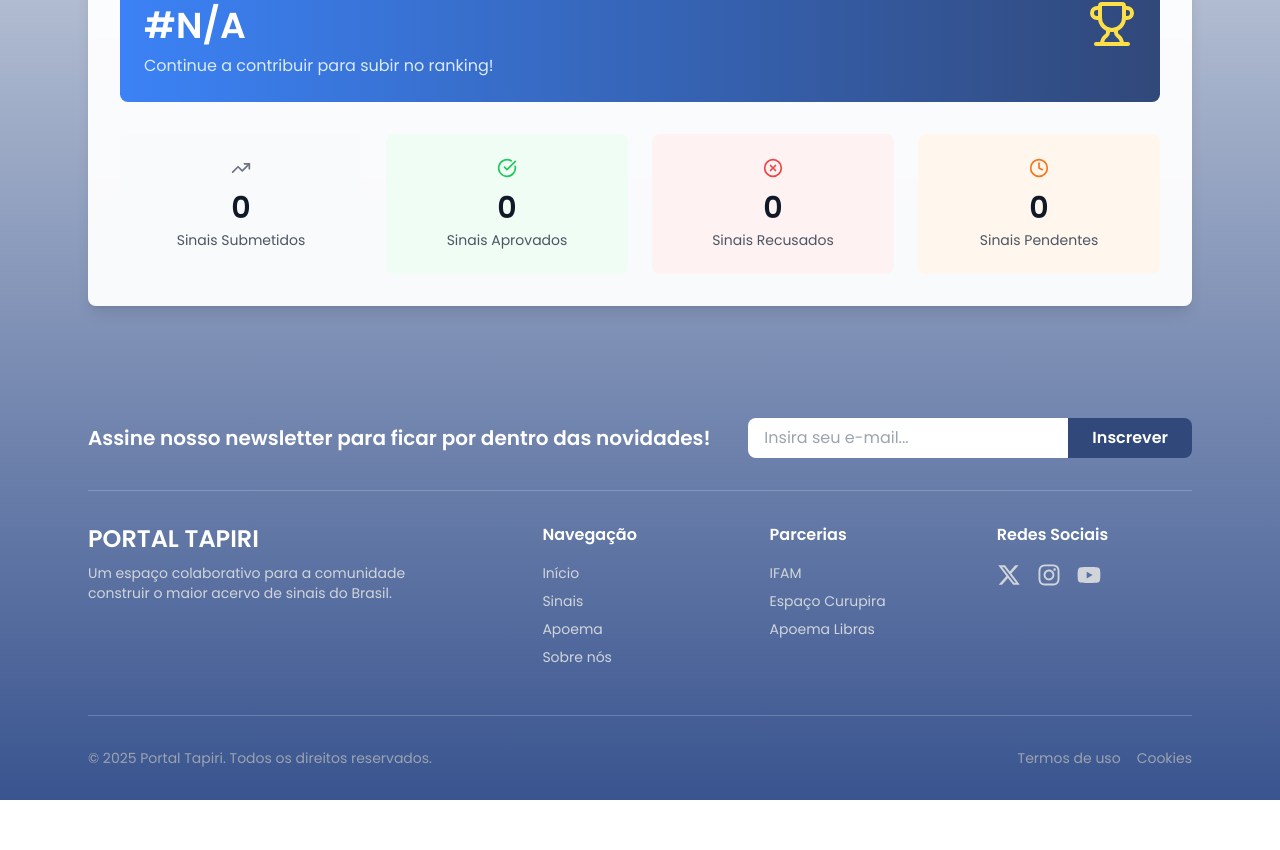
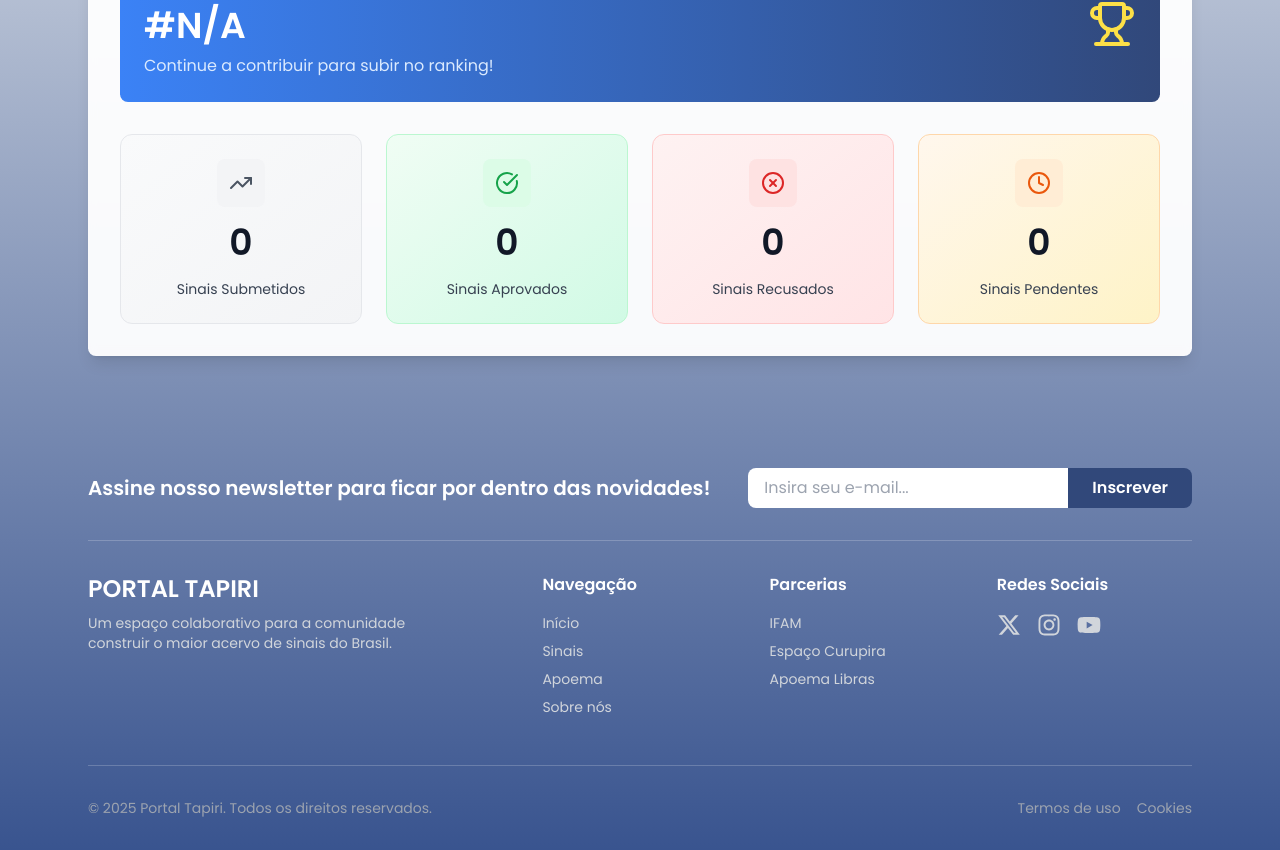
Before and after one commit to MatheusVictor23/librasedu, a React (Vite) app in the folder apps/web/: page /sinais in a window 1280 px wide. Shown: the part 967-1817 px from the top of the page. Before the commit the page ends 1767 px from the top, so only its background shows below. Built offline with nearby package versions, Linux system fonts and the light colour scheme; no server answers; sample sign-in values are in the browser's storage.

Commit message:
refactor: Redesign user dashboard for better content discovery

```diff
--- a/apps/web/src/components/SignCard.jsx
+++ b/apps/web/src/components/SignCard.jsx
@@ -2,7 +2,7 @@
 import React, { useState } from 'react';
 import { Play, Heart, Bookmark } from 'lucide-react';
 import { useNavigate } from 'react-router-dom';
-import api from '../api/axiosConfig'; // Importar a instância do Axios
+import api from '../api/axiosConfig';
 
 const getYouTubeVideoId = (url) => {
   if (!url) return null;
@@ -32,7 +32,6 @@ const SignCard = ({ sign }) => {
   const author = sinalProposto?.proposer;
   const category = disciplina?.nome;
 
-  // Estados locais para interatividade instantânea
   const [isLiked, setIsLiked] = useState(initialIsLiked);
   const [isSaved, setIsSaved] = useState(initialIsSaved);
   const [likeCount, setLikeCount] = useState(initialLikes);
@@ -45,9 +44,8 @@ const SignCard = ({ sign }) => {
   };
 
   const handleLike = async (e) => {
-    e.stopPropagation(); // Impede que o clique no botão propague para o card
+    e.stopPropagation();
 
-    // Atualização otimista da UI
     const originalIsLiked = isLiked;
     const originalLikeCount = likeCount;
 
@@ -62,7 +60,6 @@ const SignCard = ({ sign }) => {
       }
     } catch (error) {
       console.error("Erro ao curtir o sinal:", error);
-      // Reverte a UI em caso de erro na API
       setIsLiked(originalIsLiked);
       setLikeCount(originalLikeCount);
       alert('Ocorreu um erro. Tente novamente.');
@@ -90,84 +87,96 @@ const SignCard = ({ sign }) => {
 
   return (
     <div
-        className="bg-white rounded-xl shadow-md overflow-hidden hover:shadow-xl transition-all duration-300 cursor-pointer group border border-gray-100"
-        onClick={handleCardClick}
+      className="bg-white rounded-2xl shadow-md overflow-hidden hover:shadow-2xl transition-all duration-300 cursor-pointer group border border-gray-100 hover:border-brand-blue/30"
+      onClick={handleCardClick}
     >
-      <div className="relative aspect-video bg-gray-200 flex items-center justify-center overflow-hidden">
+      <div className="relative aspect-video bg-gradient-to-br from-gray-200 to-gray-300 flex items-center justify-center overflow-hidden">
         {thumbnailUrl ? (
-          <img
-            src={thumbnailUrl}
-            alt={title}
-            className="w-full h-full object-cover transition-transform duration-300 group-hover:scale-105"
-          />
+          <>
+            <img
+              src={thumbnailUrl}
+              alt={title}
+              className="w-full h-full object-cover transition-transform duration-500 group-hover:scale-110"
+            />
+            <div className="absolute inset-0 bg-gradient-to-t from-black/60 via-transparent to-transparent opacity-0 group-hover:opacity-100 transition-opacity duration-300"></div>
+          </>
         ) : (
-          <div className="w-full h-full bg-brand-blue flex items-center justify-center">
-            <Play size={48} className="text-white" />
+          <div className="w-full h-full bg-gradient-to-br from-brand-blue to-blue-600 flex items-center justify-center">
+            <Play size={56} className="text-white/80" />
           </div>
         )}
 
-        <div
-          className="absolute inset-0 flex items-center justify-center bg-black bg-opacity-30 opacity-0 group-hover:opacity-100 transition-opacity duration-300"
-        >
-          <div className="bg-white/90 rounded-full p-3 transform scale-90 group-hover:scale-100 transition-transform duration-300">
-            <Play size={32} className="text-brand-blue ml-1" />
+        <div className="absolute inset-0 flex items-center justify-center opacity-0 group-hover:opacity-100 transition-all duration-300">
+          <div className="bg-white/95 backdrop-blur-sm rounded-full p-4 transform scale-75 group-hover:scale-100 transition-transform duration-300 shadow-2xl">
+            <Play size={32} className="text-brand-blue ml-1" fill="currentColor" />
           </div>
         </div>
 
         {category && (
           <div className="absolute top-3 left-3">
-            <span className="bg-brand-blue/90 text-white text-xs font-medium px-2 py-1 rounded-full backdrop-blur-sm">
+            <span className="bg-brand-blue/95 backdrop-blur-sm text-white text-xs font-semibold px-3 py-1.5 rounded-full shadow-lg">
               {category}
             </span>
           </div>
         )}
       </div>
 
-      <div className="p-4">
-        <div className="mb-3 min-h-[60px]">
-          <h3 className="font-semibold text-gray-900 mb-1 line-clamp-2 leading-tight">{title}</h3>
+      <div className="p-5">
+        <div className="mb-4 min-h-[65px]">
+          <h3 className="font-bold text-gray-900 mb-2 line-clamp-2 leading-tight text-lg group-hover:text-brand-blue transition-colors duration-300">
+            {title}
+          </h3>
           {description && (
-            <p className="text-sm text-gray-600 line-clamp-2 leading-relaxed">{description}</p>
+            <p className="text-sm text-gray-600 line-clamp-2 leading-relaxed">
+              {description}
+            </p>
           )}
         </div>
 
         {author && (
-          <div className="flex items-center mb-3 pb-3 border-b border-gray-100">
-            <div className="w-8 h-8 rounded-full bg-brand-blue/10 flex items-center justify-center mr-3">
-              <span className="text-brand-blue font-medium text-sm">
+          <div className="flex items-center mb-4 pb-4 border-b border-gray-100">
+            <div className="w-9 h-9 rounded-full bg-gradient-to-br from-brand-blue to-blue-600 flex items-center justify-center mr-3 shadow-md">
+              <span className="text-white font-semibold text-sm">
                 {author.nome ? author.nome.charAt(0).toUpperCase() : 'U'}
               </span>
             </div>
             <div className="flex-1 min-w-0">
-              <p className="text-sm font-medium text-gray-900 truncate">
+              <p className="text-sm font-semibold text-gray-900 truncate">
                 {author.nome || 'Usuário'}
               </p>
+              <p className="text-xs text-gray-500">Contribuidor</p>
             </div>
           </div>
         )}
 
-        <div className="flex items-center justify-between">
+        <div className="flex items-center justify-between gap-2">
           <button
             onClick={handleLike}
-            className={`flex items-center space-x-2 px-3 py-2 rounded-full text-sm font-medium transition-all duration-200 ${
+            className={`flex items-center justify-center space-x-2 px-4 py-2.5 rounded-xl text-sm font-semibold transition-all duration-300 flex-1 ${
               isLiked
-                ? 'bg-red-50 text-red-600 hover:bg-red-100'
-                : 'bg-gray-50 text-gray-600 hover:bg-gray-100'
+                ? 'bg-gradient-to-r from-red-500 to-pink-500 text-white shadow-md hover:shadow-lg scale-105'
+                : 'bg-gray-50 text-gray-700 hover:bg-gray-100 border border-gray-200'
             }`}
           >
-            <Heart size={16} className={`transition-all duration-200 ${isLiked ? 'fill-current scale-110' : ''}`} />
+            <Heart
+              size={18}
+              className={`transition-all duration-300 ${isLiked ? 'fill-current' : ''}`}
+            />
             <span>{likeCount}</span>
           </button>
 
           <button
             onClick={handleSave}
-            className={`p-2 rounded-full transition-all duration-200 ${
+            className={`p-2.5 rounded-xl transition-all duration-300 ${
               isSaved
-                ? 'bg-blue-50 text-blue-600 hover:bg-blue-100'
-                : 'bg-gray-50 text-gray-600 hover:bg-gray-100'
+                ? 'bg-gradient-to-r from-blue-500 to-brand-blue text-white shadow-md hover:shadow-lg scale-105'
+                : 'bg-gray-50 text-gray-700 hover:bg-gray-100 border border-gray-200'
             }`}
           >
-            <Bookmark size={16} className={`transition-all duration-200 ${isSaved ? 'fill-current scale-110' : ''}`} />
+            <Bookmark
+              size={18}
+              className={`transition-all duration-300 ${isSaved ? 'fill-current' : ''}`}
+            />
           </button>
         </div>
       </div>
--- a/apps/web/src/components/StatCard.jsx
+++ b/apps/web/src/components/StatCard.jsx
@@ -7,52 +7,76 @@ const StatCard = ({ type, value, label, trend }) => {
   const getIcon = () => {
     switch (type) {
       case 'submitted':
-        return <TrendingUp size={20} className="text-gray-500" />;
+        return <TrendingUp size={24} className="text-gray-600" />;
       case 'approved':
-        return <CheckCircle size={20} className="text-green-500" />;
+        return <CheckCircle size={24} className="text-green-600" />;
       case 'rejected':
-        return <XCircle size={20} className="text-red-500" />;
+        return <XCircle size={24} className="text-red-600" />;
       case 'pending':
-        return <Clock size={20} className="text-orange-500" />;
+        return <Clock size={24} className="text-orange-600" />;
       default:
-        return <TrendingUp size={20} className="text-gray-500" />;
+        return <TrendingUp size={24} className="text-gray-600" />;
     }
   };
 
-  const getBackgroundColor = () => {
+  const getStyles = () => {
     switch (type) {
       case 'submitted':
-        return 'bg-gray-50';
+        return {
+          bg: 'bg-gradient-to-br from-gray-50 to-gray-100',
+          iconBg: 'bg-gray-100',
+          border: 'border-gray-200'
+        };
       case 'approved':
-        return 'bg-green-50';
+        return {
+          bg: 'bg-gradient-to-br from-green-50 to-emerald-100',
+          iconBg: 'bg-green-100',
+          border: 'border-green-200'
+        };
       case 'rejected':
-        return 'bg-red-50';
+        return {
+          bg: 'bg-gradient-to-br from-red-50 to-rose-100',
+          iconBg: 'bg-red-100',
+          border: 'border-red-200'
+        };
       case 'pending':
-        return 'bg-orange-50';
+        return {
+          bg: 'bg-gradient-to-br from-orange-50 to-amber-100',
+          iconBg: 'bg-orange-100',
+          border: 'border-orange-200'
+        };
       default:
-        return 'bg-gray-50';
+        return {
+          bg: 'bg-gradient-to-br from-gray-50 to-gray-100',
+          iconBg: 'bg-gray-100',
+          border: 'border-gray-200'
+        };
     }
   };
 
+  const styles = getStyles();
+
   return (
-    <div className={`${getBackgroundColor()} rounded-lg p-6 text-center`}>
-      <div className="flex justify-center mb-3">
+    <div className={`${styles.bg} rounded-xl p-6 border ${styles.border} hover:shadow-lg transition-all duration-300 hover:scale-105 transform`}>
+      <div className="flex flex-col items-center text-center space-y-4">
+        <div className={`${styles.iconBg} p-3 rounded-lg`}>
           {getIcon()}
         </div>
 
-      <div className="text-3xl font-bold text-gray-900 mb-1">
+        <div className="text-4xl font-bold text-gray-900">
           {value}
         </div>
 
-      <div className="text-sm text-gray-600">
+        <div className="text-sm font-medium text-gray-700">
           {label}
         </div>
 
         {trend && (
-        <div className="text-xs text-gray-500 mt-2">
+          <div className="text-xs text-gray-500 mt-2 font-medium">
             {trend}
           </div>
         )}
+      </div>
     </div>
   );
 };
```
Lines whose indentation alone changed are shown as unchanged.
